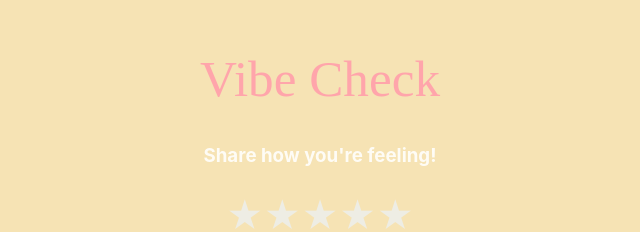
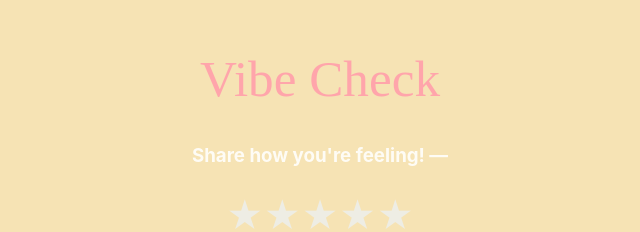
Before and after one commit to JakeRoggenbuck/vibe-check, a React (Vite) app: page / in a window 1280 px wide. Shown: the part 210-442 px from the top of the page, without its empty margins (320-960 px from the left). Built offline with nearby package versions, Linux system fonts and the light colour scheme; a web font is replaced by a local one.

Commit message:
Add event state

```diff
--- a/src/App.tsx
+++ b/src/App.tsx
@@ -1,10 +1,21 @@
-import { useState } from 'react';
+import { useState, useEffect } from "react";
 import './App.css';
 
 function App() {
   const [rating, setRating] = useState(0);
   const [hover, setHover] = useState(0);
   const [comment, setComment] = useState('');
+
+  const [context, setContext] = useState('');
+
+  useEffect(() => {
+    const queryParameters = new URLSearchParams(window.location.search);
+    const event = queryParameters.get("event");
+
+    if (typeof event === "string") {
+      setContext(event);
+    }
+  }, []);
 
   const handleSubmit = () => {
     alert(`Rating: ${rating}\nComment: ${comment}`);
@@ -14,7 +25,7 @@ function App() {
     <>
       <h1 className="shrikhand-regular">Vibe Check</h1>
       <div className="card">
-        <h3 className="bold">Share how you're feeling!</h3>
+        <h3 className="bold">Share how you're feeling! — {context}</h3>
         <div className="stars">
           {[1, 2, 3, 4, 5].map((star) => (
             <span
```
